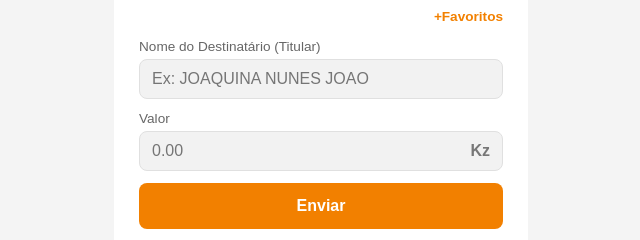
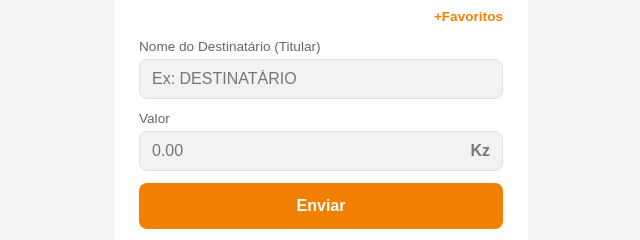
Before and after one commit to A-Kiombo/express, a plain HTML site: page index.html in a window 1280 px wide. Shown: the part 427-667 px from the top of the page, 319-959 px from the left. Drawn offline with nearby package versions, Linux system fonts and the light colour scheme.

Commit message:
Update index.html

```diff
--- a/index.html
+++ b/index.html
@@ -41,7 +41,7 @@
             <div class="shortcut-link">+Favoritos</div>
             <div class="form-group">
                 <label for="titular">Nome do Destinatário (Titular)</label>
-                <div class="input-wrapper"><input type="text" id="titular" placeholder="Ex: JOAQUINA NUNES JOAO" required></div>
+                <div class="input-wrapper"><input type="text" id="titular" placeholder="Ex: DESTINATÁRIO" required></div>
             </div>
             <div class="form-group">
                 <label for="valor">Valor</label>
```
